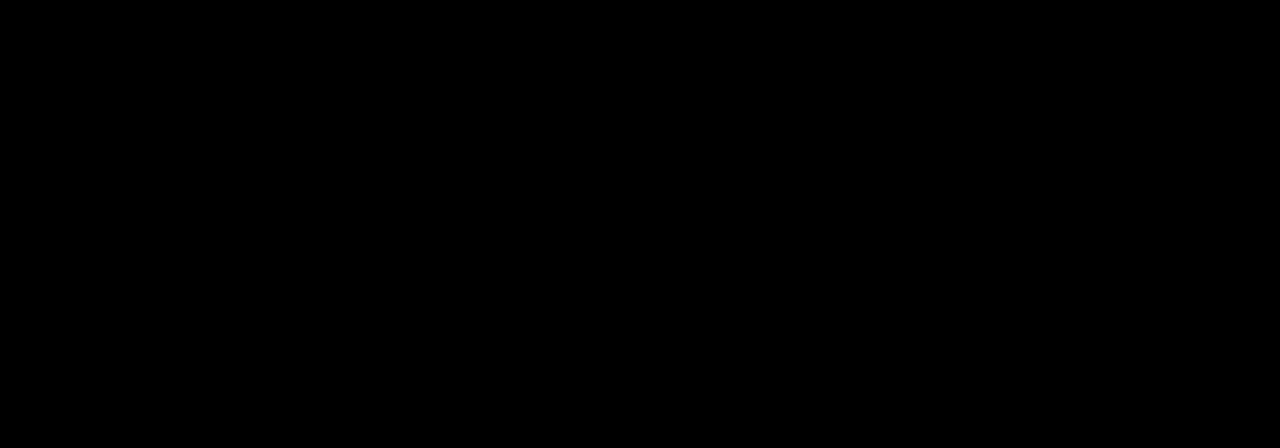
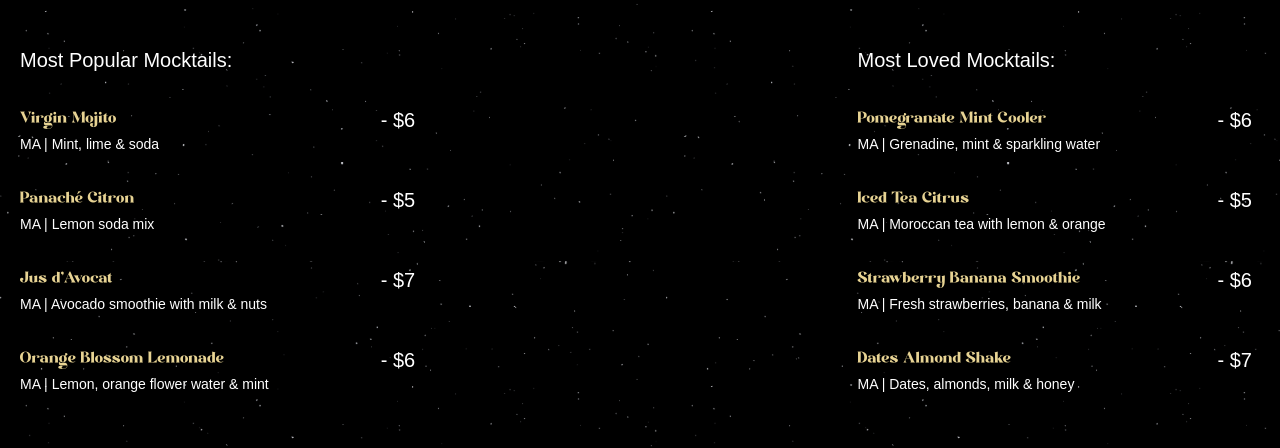
Before and after one commit to othman-geurrar/Cocktailo-website, a React (Vite) app: page / in a window 1280 px wide. Shown: the part 914-1362 px from the top of the page. Built offline with nearby package versions, Linux system fonts and the light colour scheme; a web font is replaced by a local one.

Commit message:
add the view cocktail section with images animation

```diff
--- a/src/App.jsx
+++ b/src/App.jsx
@@ -2,6 +2,7 @@
 import {ScrollTrigger , SplitText} from "gsap/all";
 import NavBar from "./components/NavBar";
 import Hero from "./components/Hero";
+import Cocktails from "./components/Cocktails";
 
 gsap.registerPlugin(ScrollTrigger , SplitText);
 
@@ -10,7 +11,7 @@
         <main>
             <NavBar />
             <Hero />
-            <div className="h-dvh bg-black" />
+            <Cocktails />
         </main>
     )
 }
--- /dev/null
+++ b/src/components/Cocktails.jsx
@@ -0,0 +1,73 @@
+import { useGSAP } from "@gsap/react"
+import gsap from "gsap"
+import { cocktailLists, mockTailLists } from "../constants"
+
+const Cocktails = () => {
+    useGSAP(() => {
+        const parallaxTimelne = gsap.timeline({
+            scrollTrigger: {
+                trigger: "#cocktails",
+                start: "top 30%",
+                end: "bottom 80%",
+                scrub: true,
+            }
+        })
+        parallaxTimelne
+        .from("#c-strawberry", {
+            x:-200 , y: 400
+        })
+        .from("#c-right-leaf", {
+            x: 100, y: 100
+        })
+
+    })
+  return (
+    <section id="cocktails" className="noisy">
+        <img src="/images/strawberry.png" alt="strawberry" id="c-strawberry" />
+        <img src="/images/cocktail-right-leaf.png" alt="right leaf" id="c-right-leaf" />
+
+        <div className="list">
+            <div className="popular">
+                <h2> Most Popular Mocktails:</h2>
+
+                <ul>
+                    {
+                        cocktailLists.map(({name, country, detail, price}) => (
+                            <li key={name} >
+                               <div className="md:me-28">
+                                    <h3>{name}</h3>
+                                    <p >{country} | {detail}</p>
+                                </div>
+                                <span>- {price}</span>
+                            </li>
+                        ))
+                    }
+                </ul>
+
+            </div>
+            <div className="loved">
+                <h2> Most Loved Mocktails:</h2>
+
+                <ul>
+                    {
+                        mockTailLists.map(({name, country, detail, price}) => (
+                            <li key={name} >
+                               <div className="me-28">
+                                    <h3>{name}</h3>
+                                    <p >{country} | {detail}</p>
+                                </div>
+                                <span>- {price}</span>
+                            </li>
+                        ))
+                    }
+                </ul>
+
+            </div>
+
+        </div>
+
+    </section>
+  )
+}
+
+export default Cocktails
--- a/src/constants/index.js
+++ b/src/constants/index.js
@@ -19,56 +19,57 @@
 
 const cocktailLists = [
   {
-	name: "Chapel Hill Shiraz",
-	country: "AU",
-	detail: "Battle",
-	price: "$10",
+    name: "Virgin Mojito",
+    country: "MA",
+    detail: "Mint, lime & soda",
+    price: "$6",
   },
   {
-	name: "Caten Malbee",
-	country: "AU",
-	detail: "Battle",
-	price: "$49",
+    name: "Panaché Citron",
+    country: "MA",
+    detail: "Lemon soda mix",
+    price: "$5",
   },
   {
-	name: "Rhino Pale Ale",
-	country: "CA",
-	detail: "750 ml",
-	price: "$20",
+    name: "Jus d’Avocat",
+    country: "MA",
+    detail: "Avocado smoothie with milk & nuts",
+    price: "$7",
   },
   {
-	name: "Irish Guinness",
-	country: "IE",
-	detail: "600 ml",
-	price: "$29",
- },
+    name: "Orange Blossom Lemonade",
+    country: "MA",
+    detail: "Lemon, orange flower water & mint",
+    price: "$6",
+  }
 ];
+
 
 const mockTailLists = [
  {
-	name: "Tropical Bloom",
-	country: "US",
-	detail: "Battle",
-	price: "$10",
+    name: "Pomegranate Mint Cooler",
+    country: "MA",
+    detail: "Grenadine, mint & sparkling water",
+    price: "$6",
   },
   {
-	name: "Passionfruit Mint",
-	country: "US",
-	detail: "Battle",
-	price: "$49",
+    name: "Iced Tea Citrus",
+    country: "MA",
+    detail: "Moroccan tea with lemon & orange",
+    price: "$5",
   },
   {
-	name: "Citrus Glow",
-	country: "CA",
-	detail: "750 ml",
-	price: "$20",
+  name: "Strawberry Banana Smoothie",
+  country: "MA",
+  detail: "Fresh strawberries, banana & milk",
+  price: "$6",
 },
 {
-	name: "Lavender Fizz",
-	country: "IE",
-	detail: "600 ml",
-	price: "$29",
- },
+  name: "Dates Almond Shake",
+  country: "MA",
+  detail: "Dates, almonds, milk & honey",
+  price: "$7",
+}
 ];
 
 const profileLists = [
--- a/src/index.css
+++ b/src/index.css
@@ -139,8 +139,8 @@
     #cocktails {
         @apply relative min-h-dvh w-full overflow-hidden;
 
-        #c-left-leaf {
-            @apply absolute left-0 md:bottom-0 md:top-auto -top-20 md:w-fit w-1/3;
+        #c-strawberry {
+            @apply absolute left-0 md:bottom-0 md:top-auto md:translate-y-10 top-0 md:w-fit w-1/3;
         }
 
         #c-right-leaf {
@@ -148,14 +148,14 @@
         }
 
         .list {
-            @apply container mx-auto relative z-10 flex md:flex-row flex-col justify-between items-start gap-20 pt-40 2xl:px-0 px-5;
+            @apply container mx-auto relative z-10 flex md:flex-row flex-col justify-between items-start gap-20 pt-40 2xl:px-2 px-5;
 
             .popular {
                 @apply space-y-8 w-full md:w-fit;
             }
 
             .loved {
-                @apply space-y-8 w-full md:w-fit pb-20 md:pb-0;
+                @apply space-y-8 w-full md:w-fit pb-20 md:pb-0 pr-2;
             }
 
             h2 {
```
Also changed, not shown: public/images/strawberry.png (added). Lines whose indentation alone changed are shown as unchanged.
